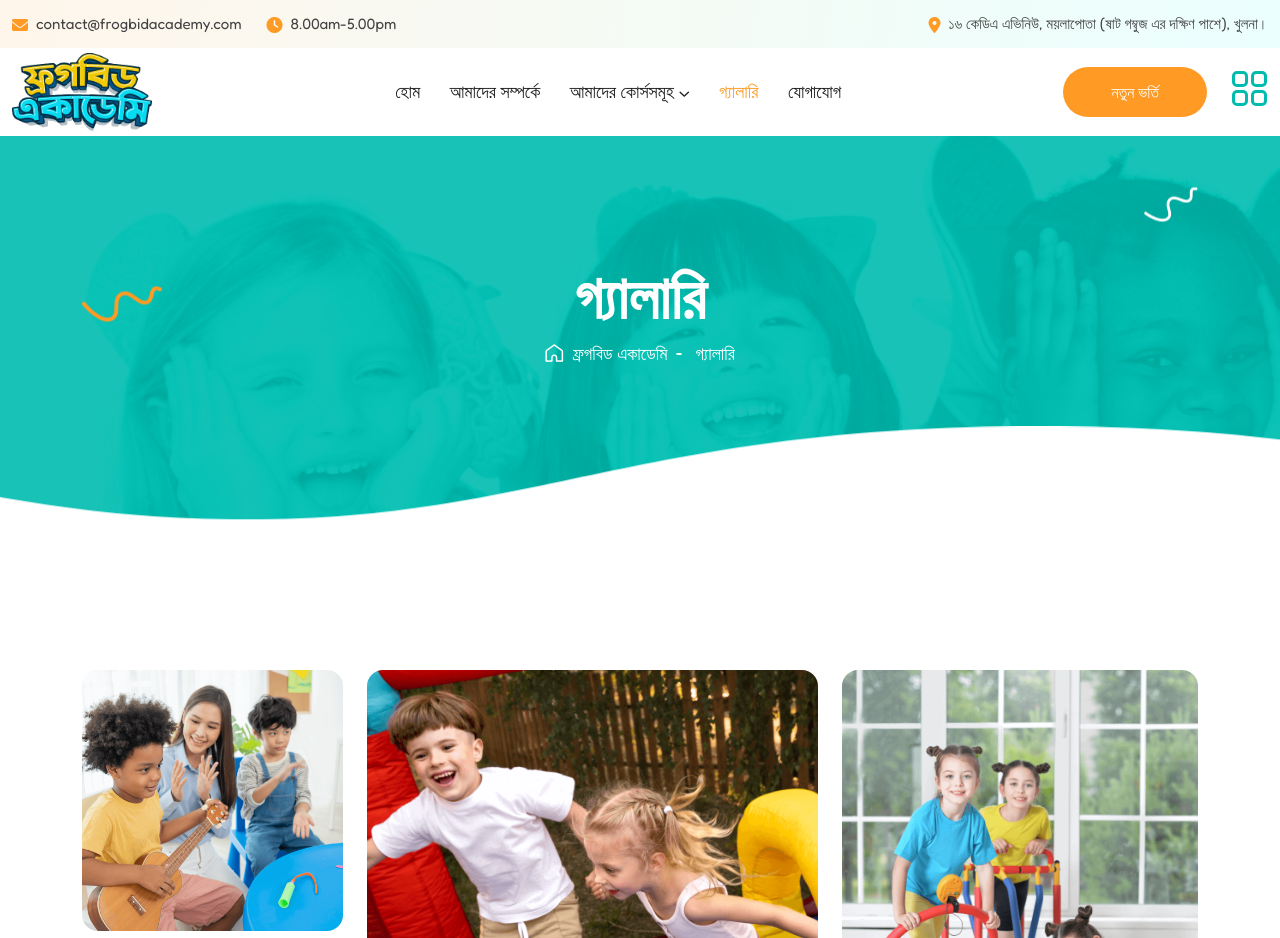
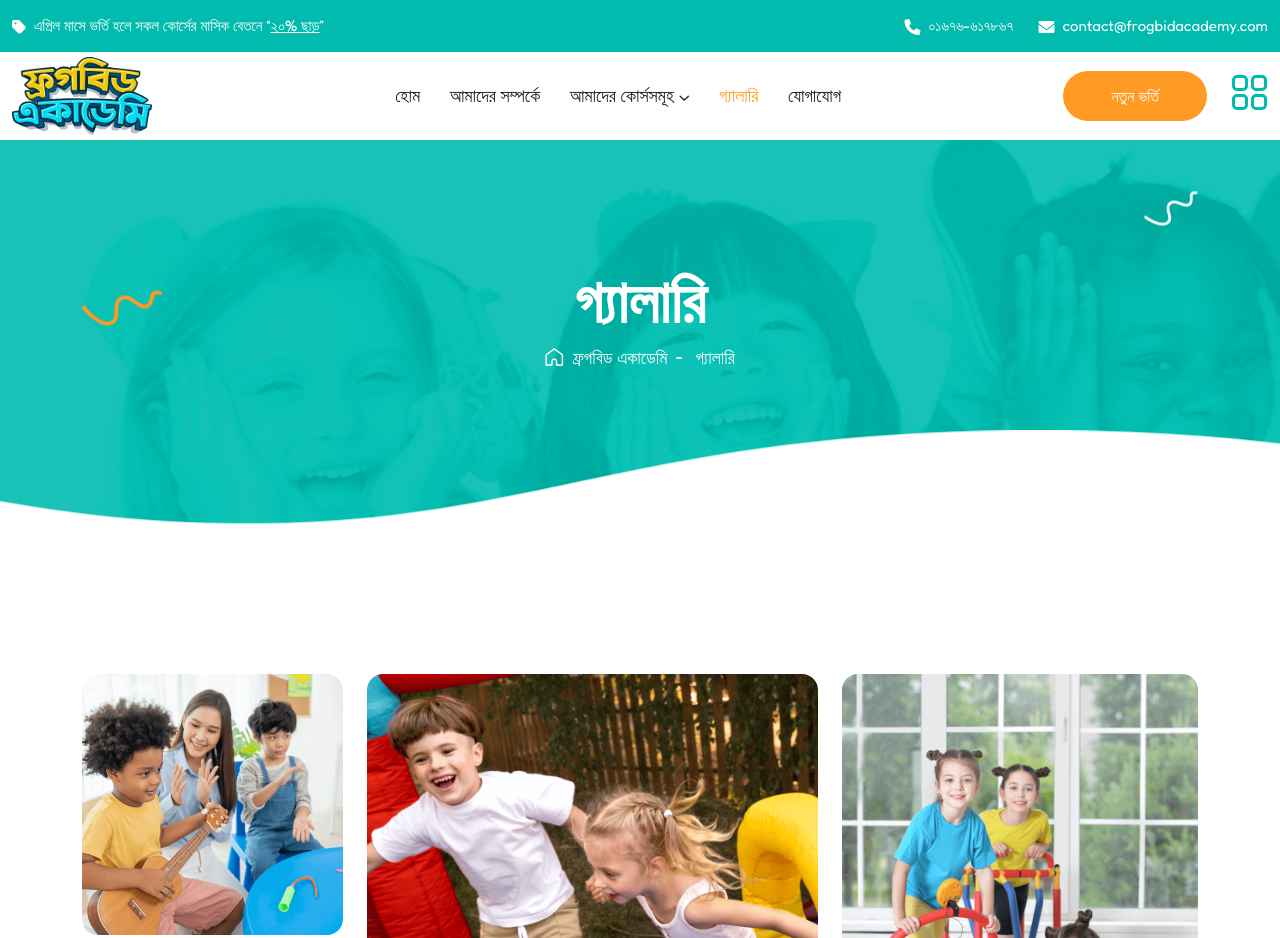
Before and after one commit to Frogbid-Khl/W-FrogBid-Academy, a plain HTML site: page gallery.html in a window 1280 px wide. Shown: the top 938 px of the page. Drawn offline with Linux system fonts and the light colour scheme; files whose address does not match are found by name.

Commit message:
update all

```diff
--- a/gallery.html
+++ b/gallery.html
@@ -54,40 +54,43 @@
 <header>
     <div class="bd-header">
         <!-- header top area start  -->
-        <div class="bd-header-top d-none d-lg-block p-relative">
-            <div class="bd-header-top-bg"></div>
+        <div class="theme-bg bd-header-top-3 p-relative d-none d-lg-block">
             <div class="container">
                 <div class="row">
                     <div class="col-12">
                         <div class="bd-header-top-wrapper d-flex justify-content-between">
                             <div class="bd-header-top-left">
-                                <div class="bd-header-meta-items d-flex align-items-center">
-                                    <div class="bd-header-meta-item d-flex align-items-center">
+                                <div class="bd-header-meta-items">
+                                    <div class="bd-header-meta-item is-white d-flex align-items-center">
                                         <div class="bd-header-meta-icon">
-                                            <i class="fas fa-envelope"></i>
+                                            <i class="fa-solid fa-tag"></i>
                                         </div>
                                         <div class="bd-header-meta-text">
-                                            <p><a href="mailto:contact@frogbidacademy.com">contact@frogbidacademy.com</a></p>
-                                        </div>
-                                    </div>
-                                    <div class="bd-header-meta-item d-flex align-items-center">
-                                        <div class="bd-header-meta-icon">
-                                            <i class="fas fa-clock"></i>
-                                        </div>
-                                        <div class="bd-header-meta-text">
-                                            <p>8.00am-5.00pm</p>
+                                            <p>এপ্রিল মাসে ভর্তি হলে সকল কোর্সের মাসিক বেতনে “<span>২০% ছাড়</span>”</p>
                                         </div>
                                     </div>
                                 </div>
                             </div>
                             <div class="bd-header-top-right d-flex align-items-center">
-                                <div class="bd-header-meta-items">
-                                    <div class="bd-header-meta-item d-flex align-items-center">
+                                <div class="bd-header-meta-items d-flex align-items-center">
+                                    <div class="bd-header-meta-item is-white d-flex align-items-center">
                                         <div class="bd-header-meta-icon">
-                                            <i class="fas fa-map-marker-alt"></i>
+                                            <i class="fa-solid fa-phone"></i>
                                         </div>
                                         <div class="bd-header-meta-text">
-                                            <p><a href="#">১৬ কেডিএ এভিনিউ, ময়লাপোতা (ষাট গম্বুজ এর দক্ষিণ পাশে), খুলনা।</a></p>
+                                            <p><a href="tel:+8801676617867">০১৬৭৬-৬১৭৮৬৭</a></p>
+                                        </div>
+                                    </div>
+                                    <div class="bd-header-meta-item is-white d-flex align-items-center">
+                                        <div class="bd-header-meta-icon">
+                                            <i class="fas fa-envelope"></i>
+                                        </div>
+                                        <div class="bd-header-meta-text">
+                                            <p>
+                                                <a href="mailto:contact@frogbidacademy.com">
+                                                    contact@frogbidacademy.com
+                                                </a>
+                                            </p>
                                         </div>
                                     </div>
                                 </div>
@@ -511,6 +514,9 @@
                                         <li><i class="fa-light fa-phone"></i><a href="tel:+8801676617867">
                                             ০১৬৭৬-৬১৭৮৬৭</a>
                                         </li>
+                                        <li><i class="fa-light fa-phone"></i><a href="tel:+8801729277769">
+                                            ০১৭২৯-২৭৭৭৬৯</a>
+                                        </li>
                                         <li><i class="fa-light fa-envelope"></i><a
                                                 href="mailto:contact@frogbidacademy.com">contact@frogbidacademy.com</a>
                                         </li>
```
Also changed, not shown: code-craft.html (+3 -0 lines), code-master.html (+3 -0 lines), code-star.html (+3 -0 lines), contact.html (+24 -18 lines), index.html (+5 -2 lines).
